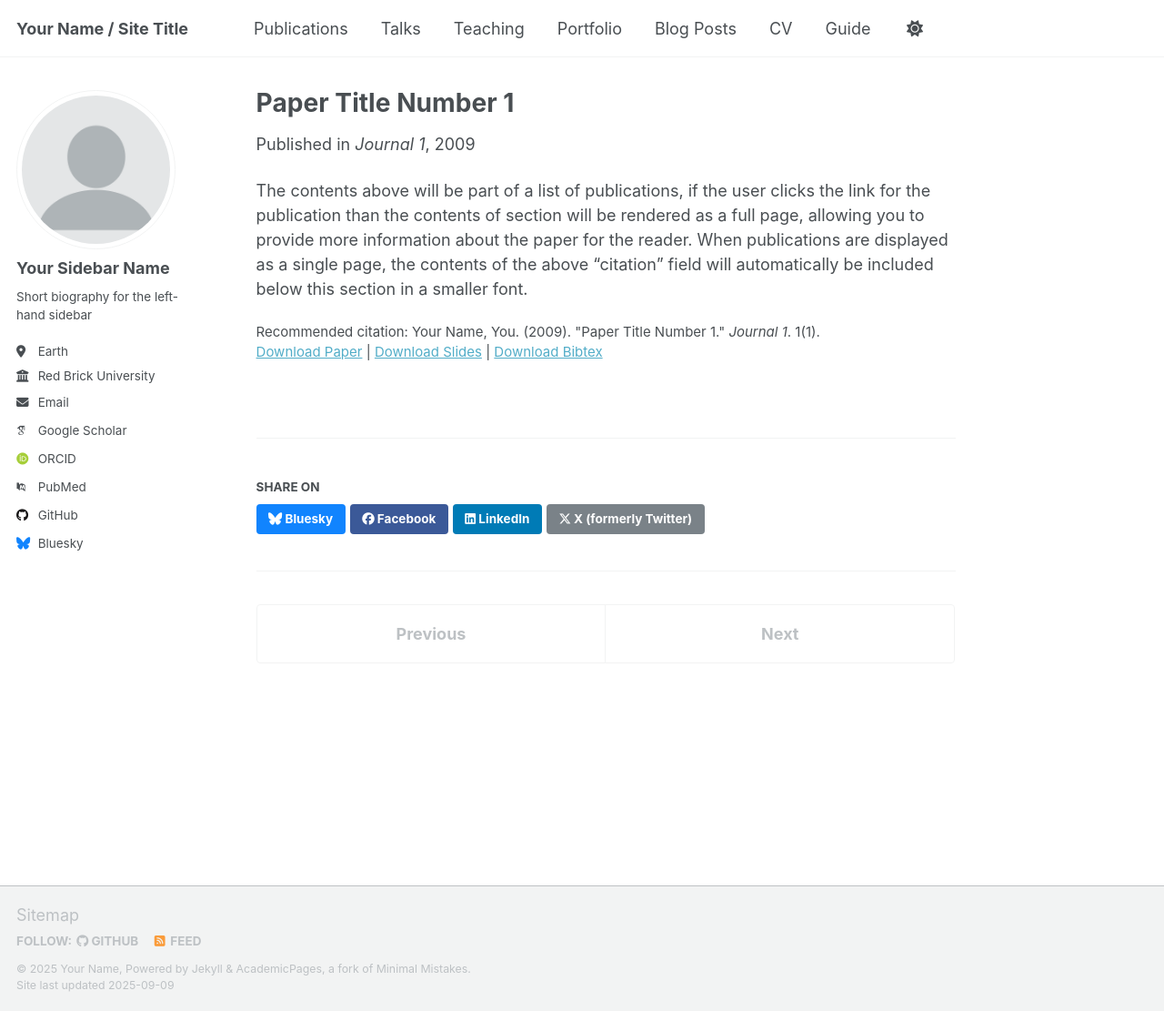
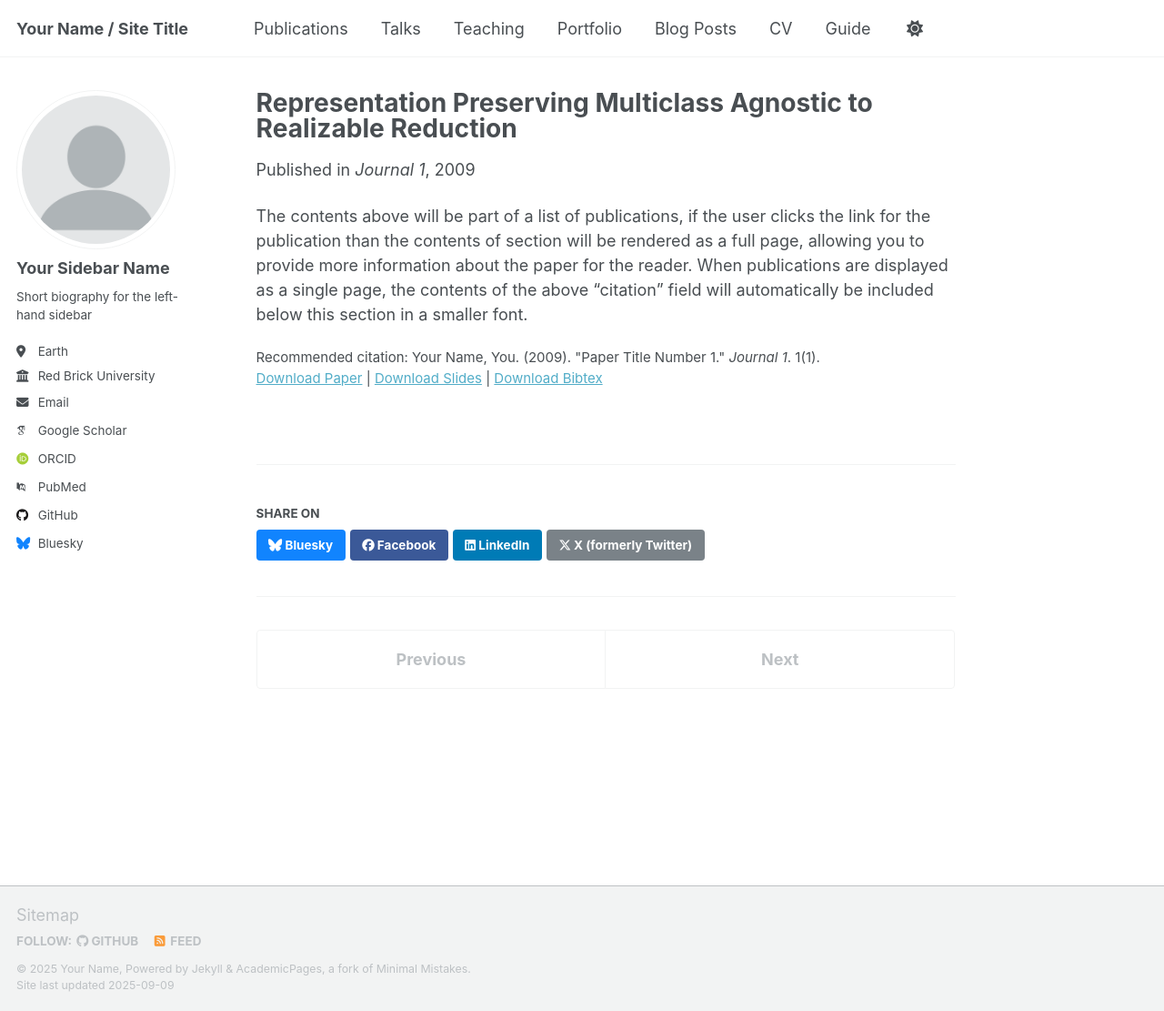
Before and after one commit to QLMeng2025/QLMeng2025.github.io, a Jekyll site: the page built from _publications/2009-10-01-paper-title-number-1.md, in a window 1280 px wide and 1111 px high. Shown: the whole window at 91% size. Built offline with Jekyll 4.4.1, drawn with Linux system fonts in a browser that asks for light colours; some web fonts are replaced; a script that is not in the unit is left out.

Commit message:
Update 2009-10-01-paper-title-number-1.md

```diff
--- a/_publications/2009-10-01-paper-title-number-1.md
+++ b/_publications/2009-10-01-paper-title-number-1.md
@@ -1,8 +1,8 @@
 ---
-title: "Paper Title Number 1"
+title: "Representation Preserving Multiclass Agnostic to Realizable Reduction"
 collection: publications
-category: manuscripts
-permalink: /publication/2009-10-01-paper-title-number-1
+category: Conference Paper
+permalink: https://openreview.net/forum?id=yTfQt7vK6M
 excerpt: 'This paper is about the number 1. The number 2 is left for future work.'
 date: 2009-10-01
 venue: 'Journal 1'
```
